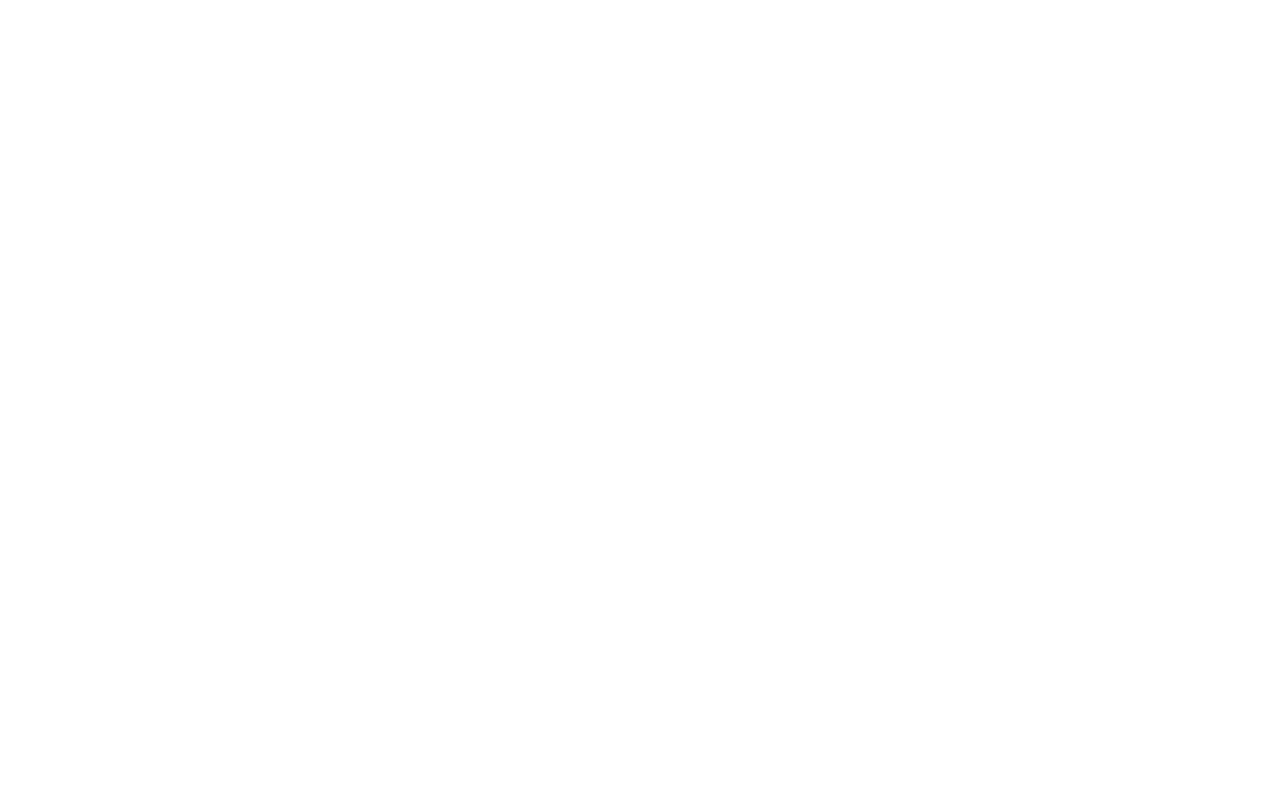
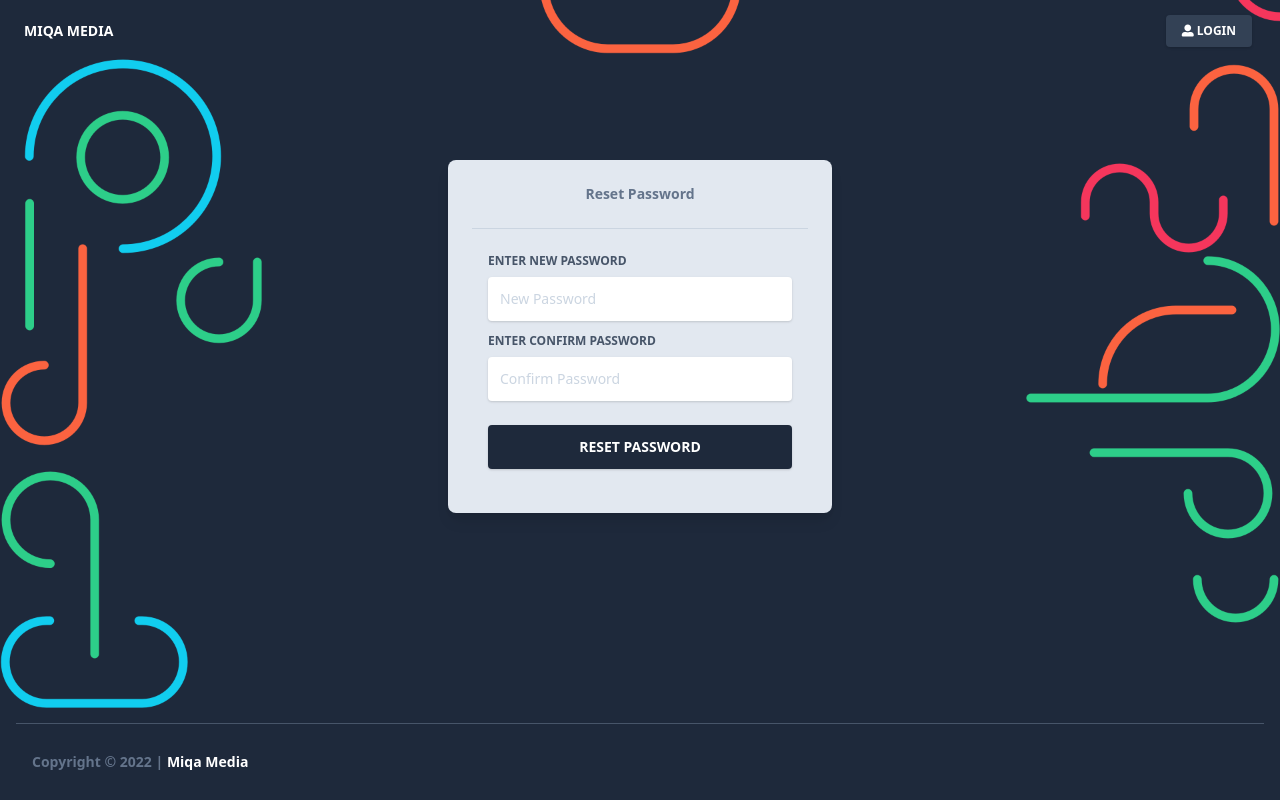
Before and after one commit to JaySanduke/MiqaMedia, a Next.js app: page /auth/reset in a window 1280 px wide. Before the commit this address had no page. Built offline with nearby package versions, Linux system fonts and the light colour scheme.

Commit message:
Reset Password Page Added

```diff
--- a/components/Navbars/IndexNavbar.js
+++ b/components/Navbars/IndexNavbar.js
@@ -36,7 +36,7 @@
               <li className="flex items-center">
                 <button
                   onClick={() => {
-                    window.location.href = "/auth/login";
+                    window.location.href = "/auth/reset";
                   }}
                   className="bg-blueGray-700 text-white active:bg-blueGray-600 text-xs font-bold uppercase px-4 py-2 rounded shadow hover:shadow-lg outline-none focus:outline-none lg:mr-1 lg:mb-0 ml-3 mb-3 ease-linear transition-all duration-150"
                   type="button"
--- a/pages/api/invitemail/invite.js
+++ b/pages/api/invitemail/invite.js
@@ -18,10 +18,10 @@
 
             const info = await transporter.sendMail({
                 from: '"Fred Foo 👻" <jaysanduke@gmail.com>', // sender address
-                to: "atharvkothari2@gmail.com", // list of receivers'
+                to: "satyamsharma1725@gmail.com", // list of receivers'
                 subject: "Hello ✔", // Subject line
                 text: "Hello world?", // plain text body
-                html: "<b>Hello world?</b>", // html body
+                html: "", // html body
             });
 
             // Preview only available when sending through an Ethereal account
--- a/pages/auth/login.js
+++ b/pages/auth/login.js
@@ -53,7 +53,7 @@
               <div className="rounded-t mb-0 px-6 py-6">
                 <div className="text-center mb-3">
                   <h6 className="text-blueGray-500 text-sm font-bold">
-                    Sign in with
+                    Sign In
                   </h6>
                 </div>
                 <div className="btn-wrapper text-center">
@@ -68,9 +68,6 @@
                 <hr className="mt-6 border-b-1 border-blueGray-300" />
               </div>
               <div className="flex-auto px-4 lg:px-10 py-10 pt-0">
-                <div className="text-blueGray-400 text-center mb-3 font-bold">
-                  <small>Or sign in with credentials</small>
-                </div>
                 <form>
                   <div className="relative w-full mb-3">
                     <label
@@ -101,7 +98,6 @@
                       onChange={(e) => setPassword(e.target.value)}
                     />
                   </div>
-                  <div></div>
                   <div>
                     <label className="inline-flex items-center cursor-pointer">
                       <input
--- /dev/null
+++ b/pages/auth/reset.js
@@ -0,0 +1,79 @@
+import React, { useEffect } from "react";
+import Link from "next/link";
+
+import Auth from "layouts/Auth.js";
+import { useRouter } from "next/router";
+
+export default function ResetPassword() {
+  const router = useRouter();
+
+  const [password, setPassword] = React.useState("");
+
+  return (
+    <>
+      <div className="container mx-auto px-4 h-full">
+        <div className="flex content-center items-center justify-center h-full">
+          <div className="w-full lg:w-4/12 px-4">
+            <div className="relative flex flex-col min-w-0 break-words w-full mb-6 shadow-lg rounded-lg bg-blueGray-200 border-0">
+              <div className="rounded-t mb-0 px-6 py-6">
+                <div className="text-center mb-3">
+                  <h6 className="text-blueGray-500 text-sm font-bold">
+                    Reset Password
+                  </h6>
+                </div>
+                <hr className="mt-6 border-b-1 border-blueGray-300" />
+              </div>
+              <div className="flex-auto px-4 lg:px-10 py-10 pt-0">
+                <form>
+                  <div className="relative w-full mb-3">
+                    <label
+                      className="block uppercase text-blueGray-600 text-xs font-bold mb-2"
+                      htmlFor="grid-password"
+                    >
+                      Enter New Password
+                    </label>
+                    <input
+                      type="email"
+                      className="border-0 px-3 py-3 placeholder-blueGray-300 text-blueGray-600 bg-white rounded text-sm shadow focus:outline-none focus:ring w-full ease-linear transition-all duration-150"
+                      placeholder="New Password"
+                      onChange={(e) => setEmail(e.target.value)}
+                    />
+                  </div>
+
+                  <div className="relative w-full mb-3">
+                    <label
+                      className="block uppercase text-blueGray-600 text-xs font-bold mb-2"
+                      htmlFor="grid-password"
+                    >
+                      Enter Confirm Password
+                    </label>
+                    <input
+                      type="password"
+                      className="border-0 px-3 py-3 placeholder-blueGray-300 text-blueGray-600 bg-white rounded text-sm shadow focus:outline-none focus:ring w-full ease-linear transition-all duration-150"
+                      placeholder="Confirm Password"
+                      onChange={(e) => setPassword(e.target.value)}
+                    />
+                  </div>
+
+                  <div className="text-center mt-6">
+                    <button
+                      className="bg-blueGray-800 text-white active:bg-blueGray-600 text-sm font-bold uppercase px-6 py-3 rounded shadow hover:shadow-lg outline-none focus:outline-none mr-1 mb-1 w-full ease-linear transition-all duration-150"
+                      type="button"
+                      onClick={() => {
+                        resetpassword();
+                      }}
+                    >
+                      Reset Password
+                    </button>
+                  </div>
+                </form>
+              </div>
+            </div>
+          </div>
+        </div>
+      </div>
+    </>
+  );
+}
+
+ResetPassword.layout = Auth;
```
